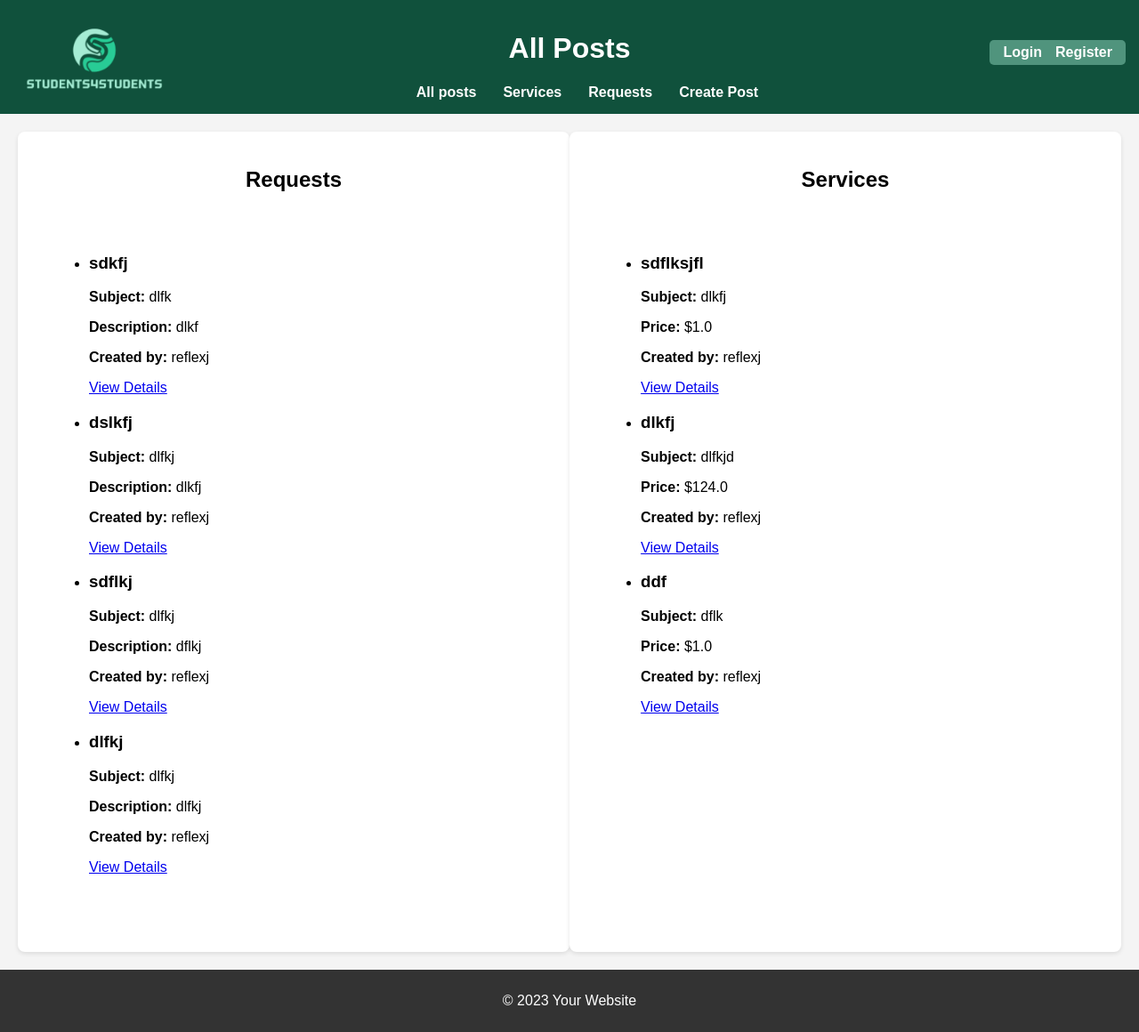
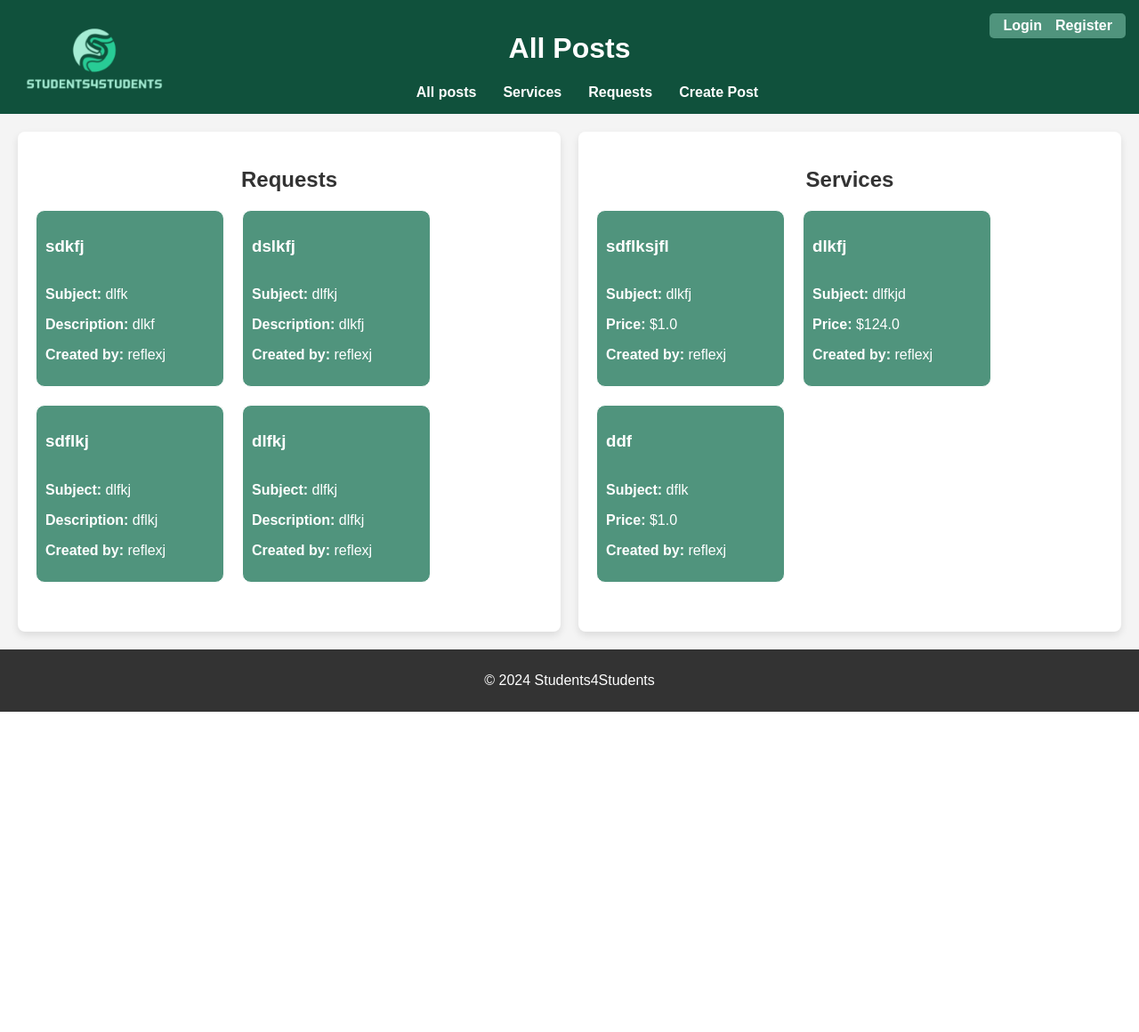
Before and after one commit to reflexj/tutor, a Flask app: page /allposts in a window 1280 px wide. Shown: the whole page at 89% size. After the commit the page ends 800 px from the top, so only its background shows below. Run offline with Flask 3, Linux system fonts and the light colour scheme.

Commit message:
lot of optics

```diff
--- a/static/style_allposts.css
+++ b/static/style_allposts.css
@@ -70,62 +70,49 @@
     transform: scale(1.1);
 }
 
-/* Main Content Styling */
+/* Main Content Layout */
 main {
     flex: 1;
-    display: flex; /* Make main content a flex container */
-    justify-content: space-between; /* Space between the two columns */
-    padding: 20px; /* Add some padding around */
+    display: flex; /* Use Flexbox to align columns */
+    justify-content: space-between;
+    padding: 20px;
+    gap: 20px;
 }
 
+
+/* Split layout for services and requests */
 .all_services, .all_requests {
-    width: 48%; /* Each div takes up about half of the available space */
-    background-color: white;
+    width: 48%; /* Each div takes up half the available space */
+    background-color: #10513c;
     padding: 20px;
     border-radius: 8px;
     box-shadow: 0 4px 8px rgba(0, 0, 0, 0.1); /* Optional: adds a shadow effect */
     box-sizing: border-box; /* Ensures padding is included in width calculation */
 }
 
-footer {
-    text-align: center;
-    padding: 10px;
-    background-color: #333;
-    color: white;
+/* Container for all the post lists */
+.post-container {
+    display: flex;             /* Use Flexbox */
+    flex-direction: row;       /* Align items horizontally (default) */
+    flex-wrap: wrap;           /* Allow items to wrap onto the next line when they run out of space */
+    gap: 20px;                 /* Adds space between the <ul> elements */
+    margin: 20px 0;           /* Optional: Adds margin around the grid */
 }
 
-section {
-    text-align: center;
-    background-color: #fff;
-    max-width: 620px;
-    border-radius: 8px;
-    margin: 30px auto;
-    padding: 10px;
+.post-list {
+    list-style-type: none;     /* Removes default list bullets */
+    margin: 0;                 /* Removes default margin */
+    padding: 0;                /* Removes default padding */
+    width: 190px;              /* Adjust the width as needed */
+    background-color: #50947d; /* Optional: Adds background color */
+    border: 1px solid #fff;    /* Optional: Adds border */
+    border-radius: 10px;
+    padding: 10px;             /* Optional: Adds padding inside each list */
 }
-
-form {
-    max-width: 600px;
-    margin: 30px auto;
-    padding: 20px;
-    background-color: #fff;
-    border-radius: 8px;
+.post-list li {
+    color: #fff;
 }
-
-form label {
-    display: block;
-    margin: 10px 0 5px;
-}
-
-form input, form textarea {
-    width: 100%;
-    padding: 10px;
-    margin-bottom: 10px;
-    border: 1px solid #ccc;
-    border-radius: 4px;
-}
-
-
-/* Mobile-first styles (for small screens) */
+/* Mobile responsiveness */
 @media (max-width: 768px) {
     body {
         background-color: #eaeaea;  /* Example: Change background color for small screens */
@@ -158,16 +145,16 @@
     /* Mobile styles for auth-links */
     .auth-links {
         position: static;  /* Reset position for mobile */
-        margin-left: 0;
+        margin-left: 22%;
         flex-direction: column;
         align-items: center;
-        width: 100%;
-        margin-top: 10px;
+        width: 50%;
+        margin-top: 15px;
     }
 
     .auth-links a {
-        font-size: 16px;
-        padding: 10px 0;
+        font-size: 18px;
+        padding: 5px 0;
         width: 100%;
         text-align: center;
     }
@@ -178,8 +165,17 @@
     }
 
     .all_services, .all_requests {
-        width: 100%; /* Full width on mobile */
-        margin-bottom: 20px; /* Add space between the divs */
+        width: 100%;  /* Take up full width on smaller screens */
+        margin-bottom: 20px; /* Adds space between the columns */
+    }
+
+    .post-container {
+        flex-direction: row;  /* Stack the posts vertically on mobile */
+        gap: 10px;  /* Smaller gap between posts */
+    }
+
+    .post-list {
+        width: 43%;  /* Full width on mobile screens */
     }
 }
 
@@ -207,8 +203,12 @@
 
 h2 {
     text-align: center;
+    color:#333;
 }
 
+#no {
+    text-align: center;
+}
 
 .container {
     display: flex;
@@ -217,12 +217,14 @@
     margin: 0 auto; /* Center the container */
 }
 
+/* Split layout for services and requests */
 #all_services, #all_requests {
-    width: 47%;  /* Each takes up almost half of the container's width */
+    width: 50%; /* Each div takes up almost half the available space */
     background-color: #fff;
     padding: 20px;
     border-radius: 8px;
-    box-shadow: 0 2px 5px rgba(0, 0, 0, 0.1);
+    box-shadow: 0 4px 8px rgba(0, 0, 0, 0.1); /* Optional: adds a shadow effect */
+    box-sizing: border-box; /* Ensures padding is included in width calculation */
 }
 
 /* Optional styling to ensure responsiveness */
@@ -253,3 +255,21 @@
         margin-bottom: 15px; /* Space between logo and content */
     }
 }
+
+footer {
+    text-align: center;
+    padding: 10px;
+    background-color: #333;
+    color: white;
+}
+
+#link {
+    text-decoration: none;
+    color: #fff;
+    display: inline-block; /* Ensures the element can scale properly */
+    transition: transform 0.3s ease; /* Adds smooth scaling */
+}
+
+#link:hover {
+    transform: scale(1.1) ;
+}
--- a/templates/allposts.html
+++ b/templates/allposts.html
@@ -34,66 +34,59 @@
 
     <main>
 
-        <!--All Requests-->
+                <!-- All Requests -->
         <div id="all_requests">
-
             <h2>Requests</h2>
-
-
             <form>
                 {% if requests %}
-                <ul>
+                <div class="post-container">
                         {% for request, username in requests %}
-
+                        <ul class="post-list">
                         <li>
-                            <h3>{{ request.title }}</h3>
+                            <a id="link" href="{{ url_for('request_detail', request_id=request.id) }}"><h3>{{ request.title }}</h3></a>
                             <p><strong>Subject:</strong> {{ request.subject }}</p>
                             <p><strong>Description:</strong> {{ request.description }}</p>
                             <p><strong>Created by:</strong> {{ username }}</p>
-                            <a href="{{ url_for('request_detail', request_id=request.id) }}">View Details</a>
                         </li>
-
+                    </ul>
                     {% endfor %}
-                </ul>
+                </div>
                 {% else %}
-            <p>No requests available.</p>
+                <p id="no">No requests available.</p>
                 {% endif %}
             </form>
         </div>
 
-        <!--All Services-->
+        <!-- All Services -->
         <div id="all_services">
-
             <h2>Services</h2>
-
-
             <form>
                 {% if posts %}
-                    <ul>
+                <div class="post-container">
                     {% for post, username in posts %}
+                    <ul class="post-list">
+                        <li>
 
-                                <li>
-                                    <h3>{{ post.title }}</h3>
+                            <a id="link" href="{{ url_for('service_detail', service_id=post.id) }}"><h3>{{ post.title }}</h3></a>
                             <p><strong>Subject:</strong> {{ post.subject }}</p>
                             <p><strong>Price:</strong> ${{ post.price }}</p>
                             <p><strong>Created by:</strong> {{ username }}</p>
-                                    <a href="{{ url_for('service_detail', service_id=post.id) }}">View Details</a>
                         </li>
-
+                    </ul>
                     {% endfor %}
-                    </ul>
+                </div>
                 {% else %}
-                        <p>No services available.</p>
+                <p id="no">No services available.</p>
                 {% endif %}
             </form>
+        </div>
 
-        </div>
 
 
     </main>
 
     <footer>
-        <p>&copy; 2023 Your Website</p>
+        <p>&copy; 2024 Students4Students</p>
     </footer>
 </body>
 </html>
--- a/templates/index.html
+++ b/templates/index.html
@@ -49,7 +49,7 @@
     </main>
 
     <footer>
-        <p>&copy; 2024 Student Interaction Website</p>
+        <p>&copy; 2024 Students4Students</p>
     </footer>
 </body>
 </html>
--- a/templates/login.html
+++ b/templates/login.html
@@ -49,5 +49,9 @@
         {% endif %}
     </main>
 
+    <footer>
+        <p>&copy; 2024 Students4Students</p>
+    </footer>
+
 </body>
 </html>
--- a/templates/profile.html
+++ b/templates/profile.html
@@ -100,7 +100,7 @@
     </main>
 
     <footer>
-        <p>&copy; 2023 Your Website</p>
+        <p>&copy; 2024 Students4Students</p>
     </footer>
 </body>
 </html>
--- a/templates/register.html
+++ b/templates/register.html
@@ -47,6 +47,9 @@
         </form>
 
     </main>
+    <footer>
+        <p>&copy; 2024 Students4Students</p>
+    </footer>
 
 </body>
 </html>
--- a/templates/request_detail.html
+++ b/templates/request_detail.html
@@ -46,7 +46,7 @@
     </main>
 
     <footer>
-        <p>&copy; 2024 Student Interaction Website</p>
+        <p>&copy; 2024 Students4Students</p>
     </footer>
 </body>
 </html>
--- a/templates/requests.html
+++ b/templates/requests.html
@@ -76,7 +76,7 @@
     </main>
 
     <footer>
-        <p>&copy; 2023 Your Website</p>
+        <p>&copy; 2024 Students4Students</p>
     </footer>
 </body>
 </html>
--- a/templates/search_results_requests.html
+++ b/templates/search_results_requests.html
@@ -52,7 +52,7 @@
     </main>
 
     <footer>
-        <p>&copy; 2023 Your Website</p>
+        <p>&copy; 2024 Students4Students</p>
     </footer>
 </body>
 </html>
--- a/templates/search_results_supply.html
+++ b/templates/search_results_supply.html
@@ -52,7 +52,7 @@
     </main>
 
     <footer>
-        <p>&copy; 2023 Your Website</p>
+        <p>&copy; 2024 Students4Students</p>
     </footer>
 </body>
 </html>
--- a/templates/service_detail.html
+++ b/templates/service_detail.html
@@ -48,7 +48,7 @@
     </main>
 
     <footer>
-        <p>&copy; 2024 Student Interaction Website</p>
+        <p>&copy; 2024 Students4Students</p>
     </footer>
 </body>
 </html>
--- a/templates/supply.html
+++ b/templates/supply.html
@@ -77,7 +77,7 @@
     </main>
 
     <footer>
-        <p>&copy; 2023 Your Website</p>
+        <p>&copy; 2024 Students4Students</p>
     </footer>
 </body>
 </html>
```
Also changed, not shown: static/style.css (+48 -63 lines), templates/createpost.html (+7 -1 lines), templates/highschool.html (+11 -10 lines), templates/university.html (+9 -12 lines), instance/students.db. Lines whose indentation alone changed are shown as unchanged.
